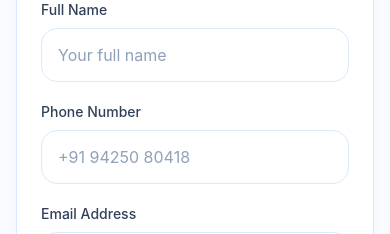
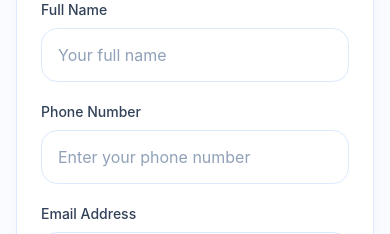
Before and after one commit to YojitSiddhant/builder-website, a Next.js app: page /contact in a window 390 px wide. Shown: the part 2040-2274 px from the top of the page. Built offline with nearby package versions, Linux system fonts and the light colour scheme.

Commit message:
Update phone placeholder

```diff
--- a/components/contact-page.tsx
+++ b/components/contact-page.tsx
@@ -346,7 +346,7 @@ export function ContactPage() {
                   onChange={handleChange}
                   onBlur={handleBlur}
                   error={errors.phoneNumber}
-                  placeholder="+91 94250 80418"
+                  placeholder="Enter your phone number"
                   inputMode="tel"
                 />
               </div>
```
